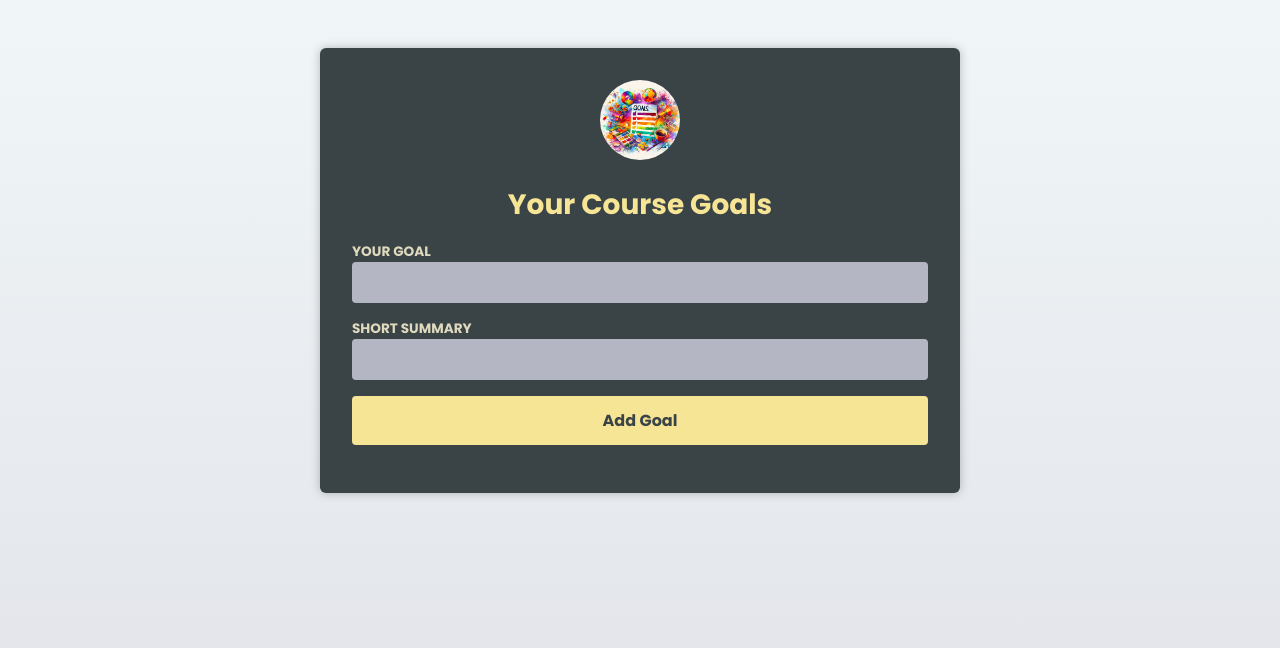
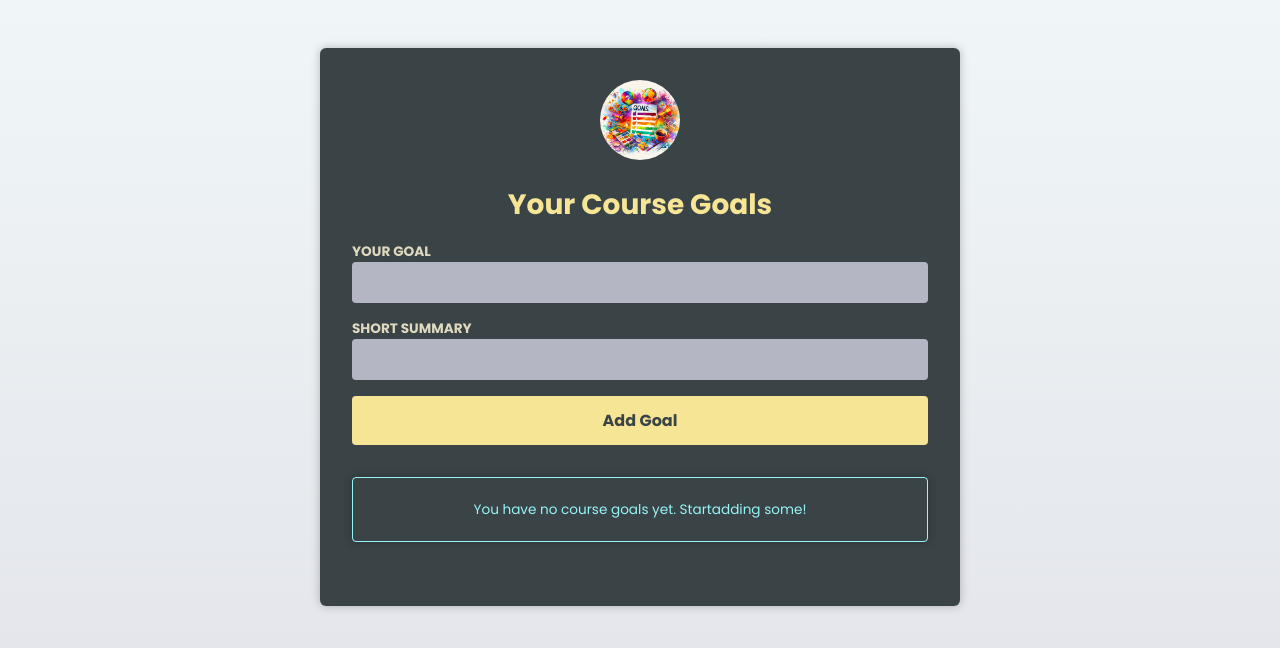
Before and after one commit to marcin-5/react-ts-exercises, a React (Vite) app: page / in a window 1280 px wide. Shown: the top 648 px of the page. Built offline with nearby package versions, Linux system fonts and the light colour scheme; the HTML template or start-up script is replaced by a standard one.

Commit message:
add InfoBox component

```diff
--- a/src/components/CourseGoalList.tsx
+++ b/src/components/CourseGoalList.tsx
@@ -1,5 +1,8 @@
+import { type ReactNode } from 'react';
+
 import { type CourseGoal as CGoal } from '../App.tsx';
 import CourseGoal from './CourseGoal.tsx';
+import InfoBox from './InfoBox.tsx';
 
 type CourseGoalListProps = {
   goals: CGoal[];
@@ -7,7 +10,23 @@
 };
 
 export default function CourseGoalList({ goals, onDeleteGoal }: CourseGoalListProps) {
+  if (goals.length === 0) {
+    return <InfoBox mode="hint">You have no course goals yet. Startadding some!</InfoBox>;
+  }
+
+  let warningBox: ReactNode;
+
+  if (goals.length >= 4) {
+    warningBox = (
+      <InfoBox mode="warning">
+        You're collecting a lot of goals. Don't put too much on your plate!
+      </InfoBox>
+    );
+  }
+
   return (
+    <>
+      {warningBox}
       <ul>
         {goals.map((goal) => (
           <li key={goal.id}>
@@ -17,5 +36,6 @@
           </li>
         ))}
       </ul>
+    </>
   );
 }
--- /dev/null
+++ b/src/components/InfoBox.tsx
@@ -0,0 +1,23 @@
+import { ReactNode } from 'react';
+
+type InfoBoxProps = {
+  mode: 'hint' | 'warning';
+  children: ReactNode;
+};
+
+export default function InfoBox({ mode, children }: InfoBoxProps) {
+  if (mode === 'hint') {
+    return (
+      <aside className="infobox infobox-hint">
+        <p>{children}</p>
+      </aside>
+    );
+  }
+
+  return (
+    <aside className="infobox infobox-warning warning--medium">
+      <h2>Warning</h2>
+      <p>{children}</p>
+    </aside>
+  );
+}
--- a/src/index.css
+++ b/src/index.css
@@ -126,7 +126,31 @@
   color: #f9a73b;
 }
 
-.fallback {
+.infobox {
+  margin: 2rem 0;
+  padding: 0.5rem;
   text-align: center;
-  color: #acd1ce;
+  box-shadow: 0 0 10px rgba(0, 0, 0, 0.25);
+  font-size: 0.85rem;
+  border-radius: 4px;
 }
+
+.infobox-hint {
+  border: 1px solid #96f5f7;
+  color: #96f5f7;
+}
+
+.infobox-warning.warning--low {
+  border: 1px solid #f6d84f;
+  color: #f6d84f;
+}
+
+.infobox-warning.warning--medium {
+  border: 1px solid #f9a73b;
+  color: #f9a73b;
+}
+
+.infobox-warning.warning--high {
+  border: 1px solid #f97373;
+  color: #f97373;
+}
```
Lines whose indentation alone changed are shown as unchanged.
